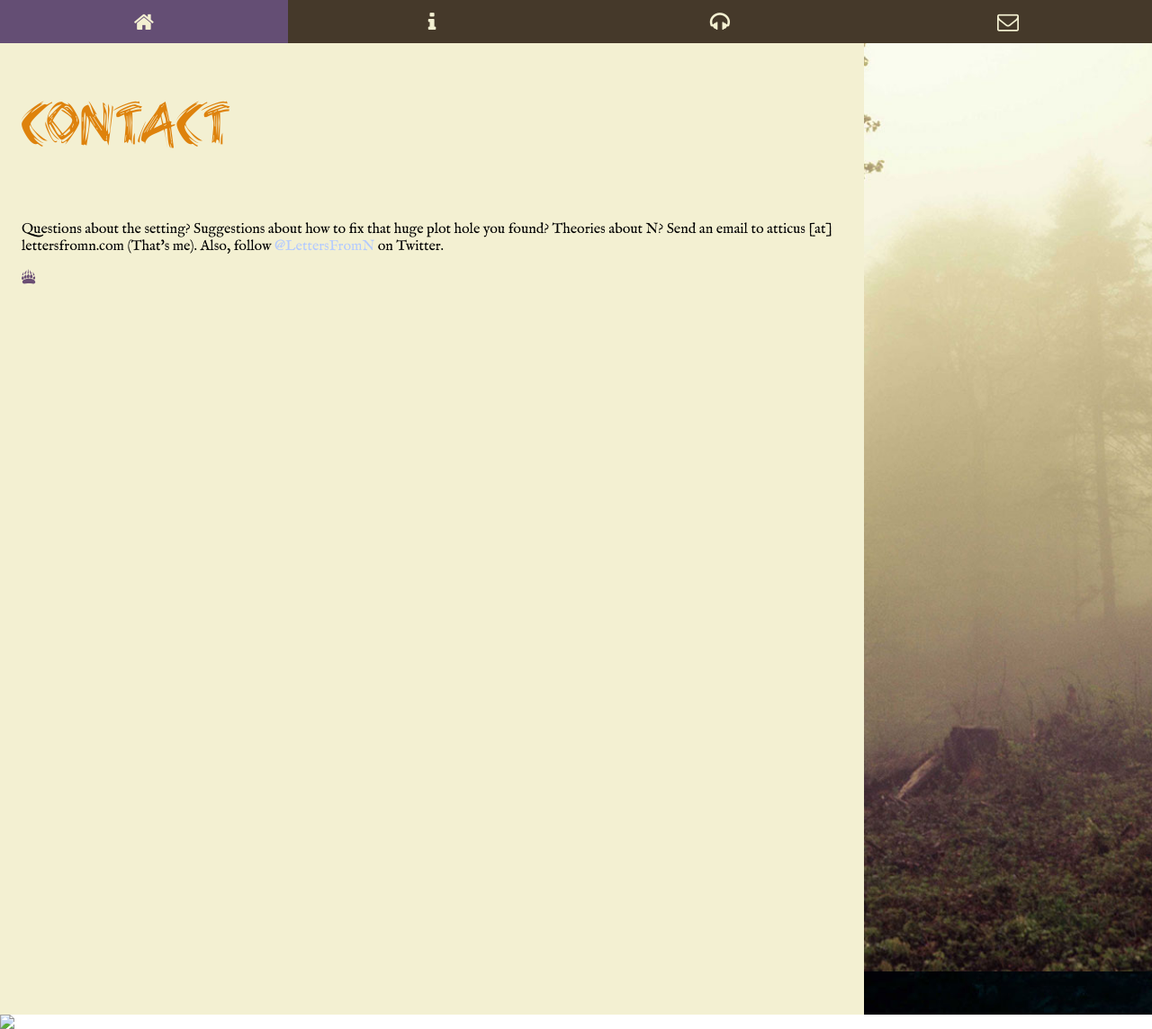
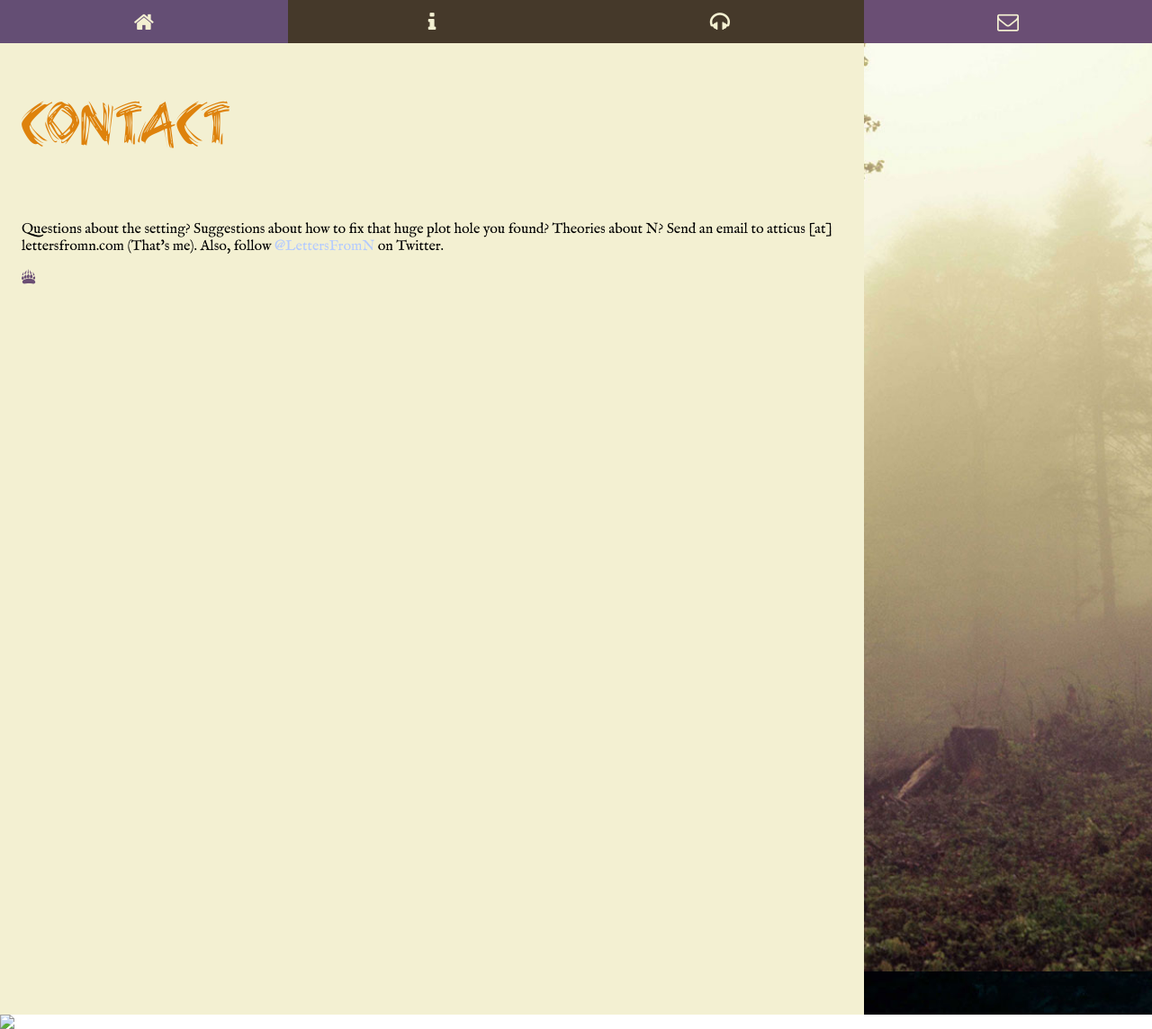
Before and after one commit to atticusnight/lettersfromn, a Jekyll site: the page built from contact.html, in a window 1280 px wide. Shown: the whole page at 90% size. Built offline with Jekyll 4.4.1, drawn with Linux system fonts in a browser that asks for light colours; nearby versions of some CDN libraries; Markdown is read by kramdown in place of the engine named in the settings.

Commit message:
make pages obvious

```diff
--- a/_includes/header.html
+++ b/_includes/header.html
@@ -24,8 +24,8 @@
 </head>
 <body>
   <nav class="row" id="menu" role="navigation">
-    <a href="/" class="col-xs-3 center-child" id="home-link"><i class="fa fa-home cream"></i></a>
-    <a href="/about/" class="col-xs-3 center-child" id="about-link"><i class="fa fa-info cream"></i></a>
-    <a href="/links" class="col-xs-3 center-child" id="links-link"><i class="fa fa-headphones cream"></i></a>
-    <a href="/contact/" class="col-xs-3 center-child" id="contact-link"><i class="fa fa-envelope-o cream"></i></a>
+    <a href="/" class="col-xs-3 center-child {% if page.permalink == '/' %} bg-purple {% endif %}" id="home-link"><i class="fa fa-home cream"></i></a>
+    <a href="/about/" class="col-xs-3 center-child {% if page.permalink == '/about/' %} bg-purple {% endif %}" id="about-link"><i class="fa fa-info cream"></i></a>
+    <a href="/links" class="col-xs-3 center-child {% if page.permalink == '/links/' %} bg-purple {% endif %}" id="links-link"><i class="fa fa-headphones cream"></i></a>
+    <a href="/contact/" class="col-xs-3 center-child {% if page.permalink == '/contact/' %} bg-purple {% endif %}" id="contact-link"><i class="fa fa-envelope-o cream"></i></a>
   </nav>
```
